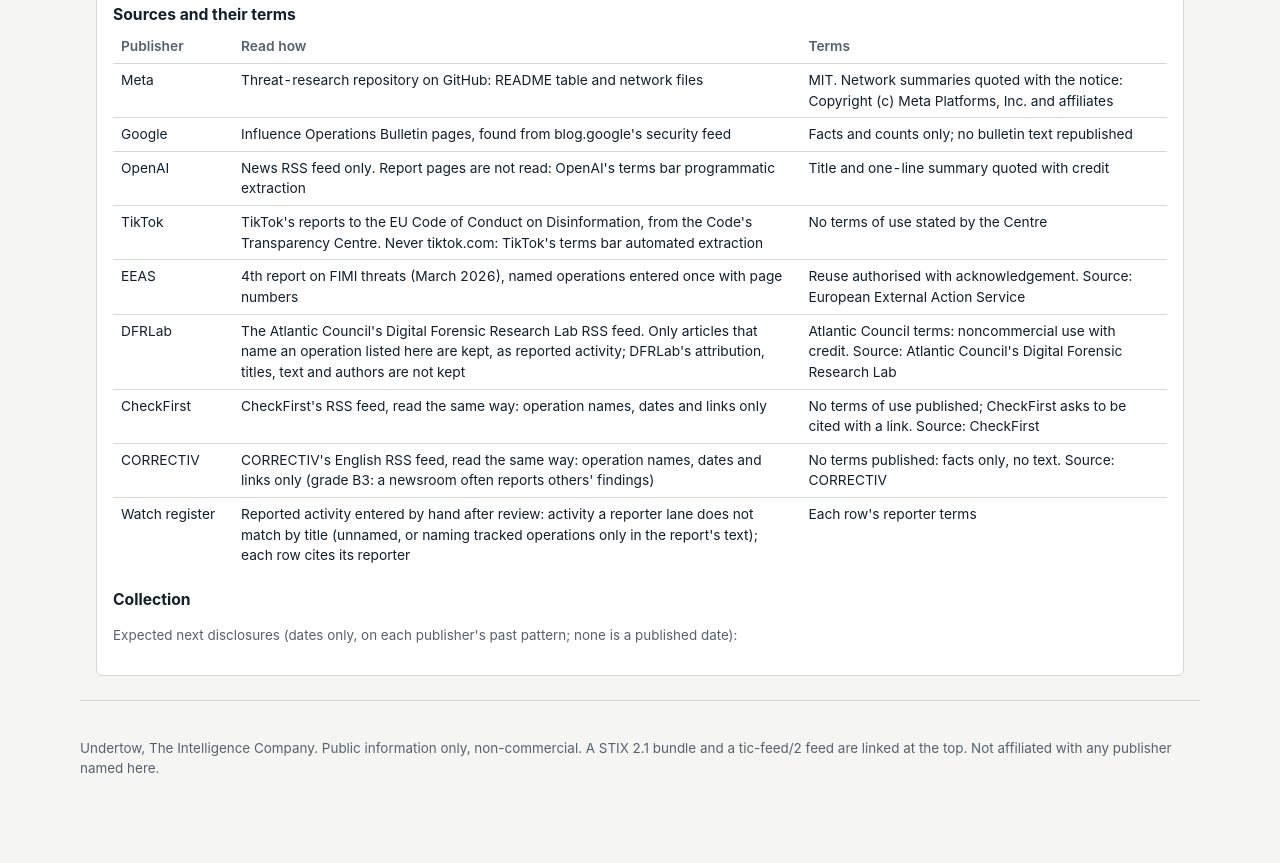
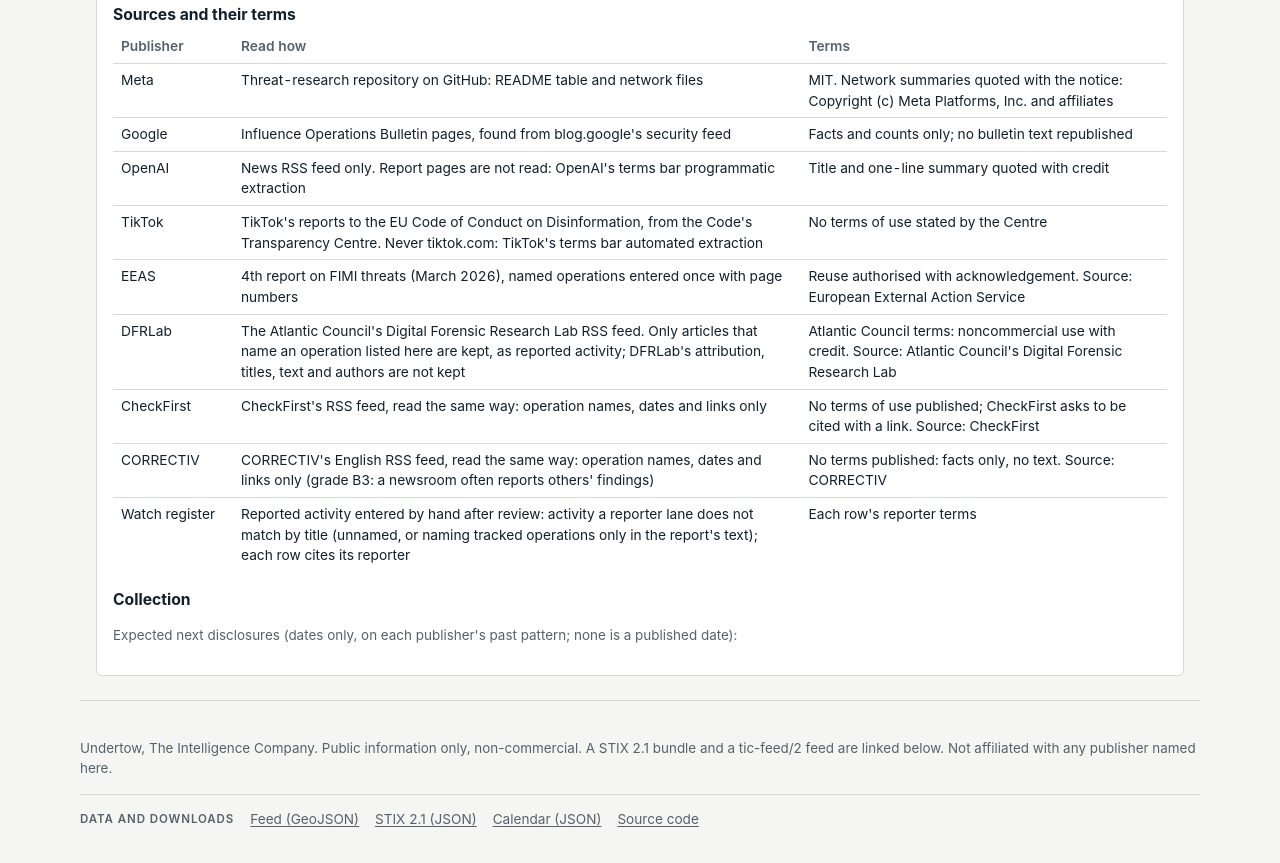
Before and after one commit to metacog-osint/undertow, a plain HTML site: page site_src/index.html in a window 1280 px wide. Shown: the part 1853-2716 px from the top of the page. Before the commit the page ends 2669 px from the top, so only its background shows below. Drawn offline with Linux system fonts and the light colour scheme; no server answers.

Commit message:
Move data and code links from the header to a footer row, add feed discovery link (ideas#84) (#16)
Co-authored-by: Claude Sonnet 5.5 <noreply@anthropic.com>

```diff
--- a/site_src/index.html
+++ b/site_src/index.html
@@ -12,6 +12,7 @@
 <link rel="stylesheet" href="tic-related.css">
 <link rel="stylesheet" href="tic-shell.css">
 <link rel="stylesheet" href="tic-fold.css">
+<link rel="alternate" type="application/geo+json" title="Undertow feed (GeoJSON)" href="data/feed.geojson">
 <script src="tic-time.js"></script>
 <script src="tic-related.js"></script>
 <script src="tic-tabs.js" defer></script>
@@ -23,9 +24,6 @@
   <div class="wrap top-row">
     <div class="brand"><strong>Undertow</strong><a class="tic-layer" href="https://theintelligence.company/#layers">Human layer</a><span class="muted">The Intelligence Company</span></div>
     <nav class="top-nav" aria-label="Data and method">
-      <a href="data/feed.geojson">Feed</a>
-      <a href="data/stix.json">STIX 2.1</a>
-      <a href="data/events.json">Calendar</a>
       <a href="#method">Method</a>
       <span id="time-settings"></span>
     </nav>
@@ -181,7 +179,12 @@
 
 <footer class="wrap foot small muted">
   <p>Undertow, The Intelligence Company. Public information only, non-commercial. A STIX 2.1 bundle and a tic-feed/2 feed
-    are linked at the top. Not affiliated with any publisher named here.</p>
+    are linked below. Not affiliated with any publisher named here.</p>
+  <nav class="tic-data" aria-label="Data and downloads"><span class="tic-data-k">Data and downloads</span>
+    <a href="data/feed.geojson">Feed (GeoJSON)</a>
+    <a href="data/stix.json">STIX 2.1 (JSON)</a>
+    <a href="data/events.json">Calendar (JSON)</a>
+    <a href="https://github.com/metacog-osint/undertow">Source code</a></nav>
 </footer>
 <script src="app.js"></script>
 </body>
--- a/site_src/tic-shell.css
+++ b/site_src/tic-shell.css
@@ -1,4 +1,4 @@
-/*! tic-shell.css v1.0 · the light-page header row (canonical copy in the hub's site/shared/).
+/*! tic-shell.css v1.1 · the light-page header row (canonical copy in the hub's site/shared/).
     SPDX-License-Identifier: MIT. Copyright (c) 2026 The Intelligence Company. MIT in every repository it is
     copied into, whatever that repository's own licence.
     Three parts, CSS only:
@@ -11,6 +11,10 @@
       reading</span>...</p>. The site writes it from its own data; empty, it takes no space.
     - Stat tiles with the figure first: class "tic-tiles" on the grid; each .tile holds .k (label) then .v (figure).
       The label stays first in the markup, so a screen reader hears what the number is before the number.
+    - One footer row for data and code links (v1.1, ideas#84): <nav class="tic-data" aria-label="Data and downloads">
+      <span class="tic-data-k">Data and downloads</span> then one <a> per file, each naming its format, e.g.
+      "Feed (GeoJSON)", "Snapshot (JSON)", and last "Source code". Same wording and order on every site. Header
+      rows hold navigation and settings only. Each page also keeps <link rel="alternate"> in <head> for its feeds.
     Tiles and the reading take the page's own colours (--panel, else --bg; --line; --muted), so each product keeps
     its own colours. Nothing moves. */
 [data-tic-layer="systems"] { --tic-layer-c: #C9B8FF; }
@@ -48,3 +52,13 @@
   .tic-reading { font-size: 0.98rem; }
 }
 @media print { .tic-layer { border: 1px solid #14202E; } }
+
+.tic-data { display: flex; flex-wrap: wrap; align-items: center; gap: 4px 16px; margin: 16px 0 8px; padding-top: 12px;
+  border-top: 1px solid var(--line, rgba(127, 127, 127, .35)); font-size: 0.85rem; line-height: 1.4; }
+.tic-data-k { font-size: 0.72rem; font-weight: 600; letter-spacing: 0.08em; text-transform: uppercase;
+  color: var(--muted, inherit); }
+.tic-data a { display: inline-flex; align-items: center; min-height: 24px; color: inherit; text-decoration: underline;
+  text-underline-offset: 2px; }
+.tic-data a:hover { text-decoration-thickness: 2px; }
+.tic-data a:focus-visible { outline: 2px solid currentColor; outline-offset: 2px; }
+@media (max-width: 760px) { .tic-data { gap: 2px 14px; } .tic-data-k { flex-basis: 100%; } }
```
